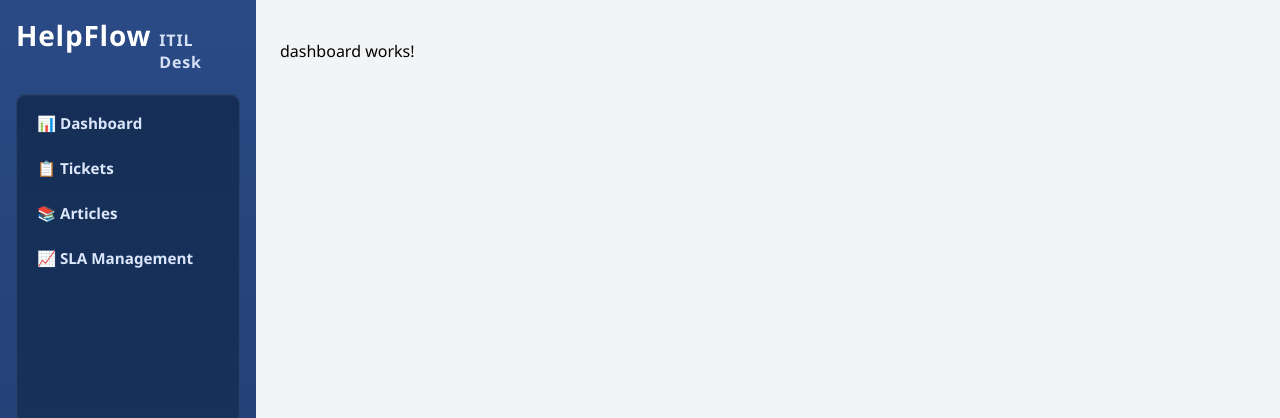
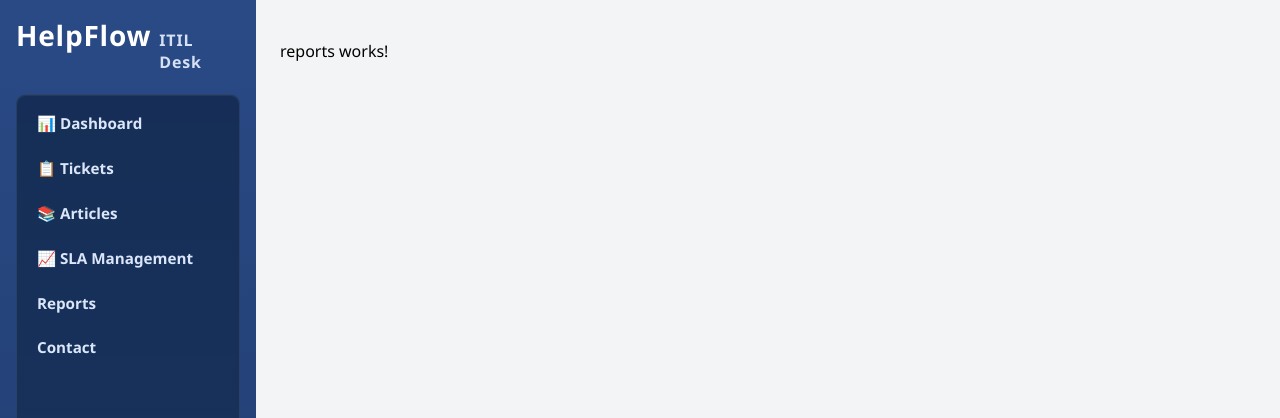
Before and after one commit to MHLoyche/ITILHelpDesk, an Angular app in the folder helpflow-frontend/: page /reports in a window 1280 px wide. Before the commit this address led to /dashboard. Shown: the top 418 px of the page. Built offline with nearby package versions, Linux system fonts and the light colour scheme.

Commit message:
Contact and Reports pages added

```diff
--- a/helpflow-frontend/src/app/app.routes.ts
+++ b/helpflow-frontend/src/app/app.routes.ts
@@ -1,9 +1,5 @@
 import { Routes } from '@angular/router';
 import { MainLayout } from './layout/main-layout/main-layout';
-import { Dashboard } from './pages/dashboard/dashboard';
-import { Tickets } from './pages/tickets/tickets';
-import { Articles } from './pages/articles/articles';
-import { SlaManagement } from './pages/sla-management/sla-management';
 
 export const routes: Routes = [
   { path: "", pathMatch: "full", redirectTo: "dashboard" },
@@ -36,6 +32,16 @@ export const routes: Routes = [
             loadComponent: () =>
             import("./pages/sla-management/sla-management").then((m) => m.SlaManagement),
         },
+        {
+            path: "reports",
+            loadComponent: () =>
+            import("./pages/reports/reports").then((m) => m.Reports),
+        },
+        {
+            path: "contact",
+            loadComponent: () =>
+            import("./pages/contact/contact").then((m) => m.Contact),
+        },
         ],
     },
     {path: "**", redirectTo: "dashboard"},
--- /dev/null
+++ b/helpflow-frontend/src/app/pages/contact/contact.html
@@ -0,0 +1 @@
+<p>contact works!</p>
--- /dev/null
+++ b/helpflow-frontend/src/app/pages/contact/contact.ts
@@ -0,0 +1,9 @@
+import { Component } from "@angular/core";
+
+@Component({
+  selector: "app-contact",
+  imports: [],
+  templateUrl: "./contact.html",
+  styleUrl: "./contact.css",
+})
+export class Contact {}
--- /dev/null
+++ b/helpflow-frontend/src/app/pages/reports/reports.html
@@ -0,0 +1 @@
+<p>reports works!</p>
--- /dev/null
+++ b/helpflow-frontend/src/app/pages/reports/reports.ts
@@ -0,0 +1,9 @@
+import { Component } from "@angular/core";
+
+@Component({
+  selector: "app-reports",
+  imports: [],
+  templateUrl: "./reports.html",
+  styleUrl: "./reports.css",
+})
+export class Reports {}
--- a/helpflow-frontend/src/app/shared/sidebar/sidebar.html
+++ b/helpflow-frontend/src/app/shared/sidebar/sidebar.html
@@ -20,5 +20,13 @@
     <a routerLink="/sla-management" routerLinkActive="is-active" class="sidebar-link">
       <span class="sidebar-label">📈 SLA Management</span>
     </a>
+
+    <a routerLink="/reports" routerLinkActive="is-active" class="sidebar-link">
+      <span class="sidebar-label">Reports</span>
+    </a>
+
+    <a routerLink="/contact" routerLinkActive="is-active" class="sidebar-link">
+      <span class="sidebar-label">Contact</span>
+    </a>
   </nav>
 </aside>
```
Also changed, not shown: helpflow-frontend/src/app/pages/contact/contact.css (added), helpflow-frontend/src/app/pages/reports/reports.css (added), 2 other files (tests, documents, lock files or other folders).
